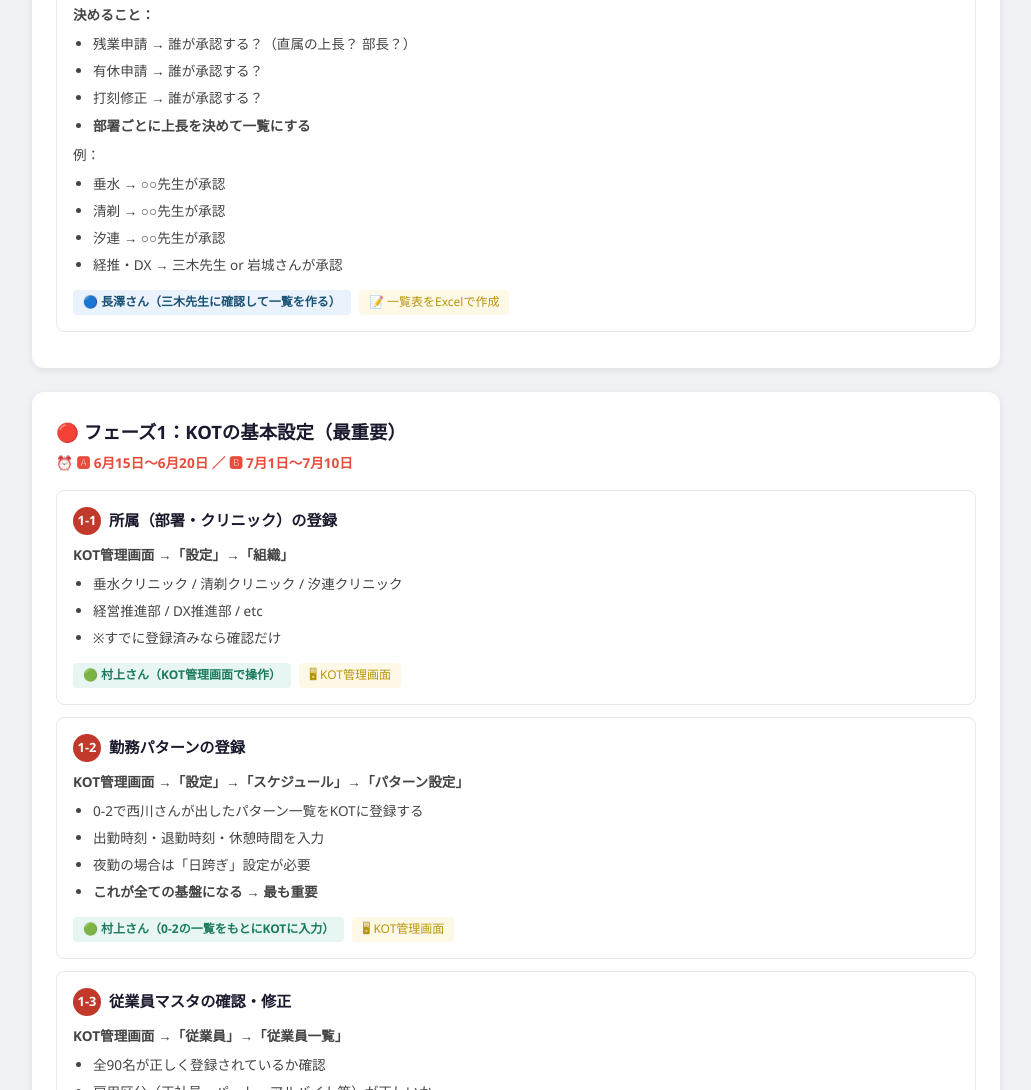
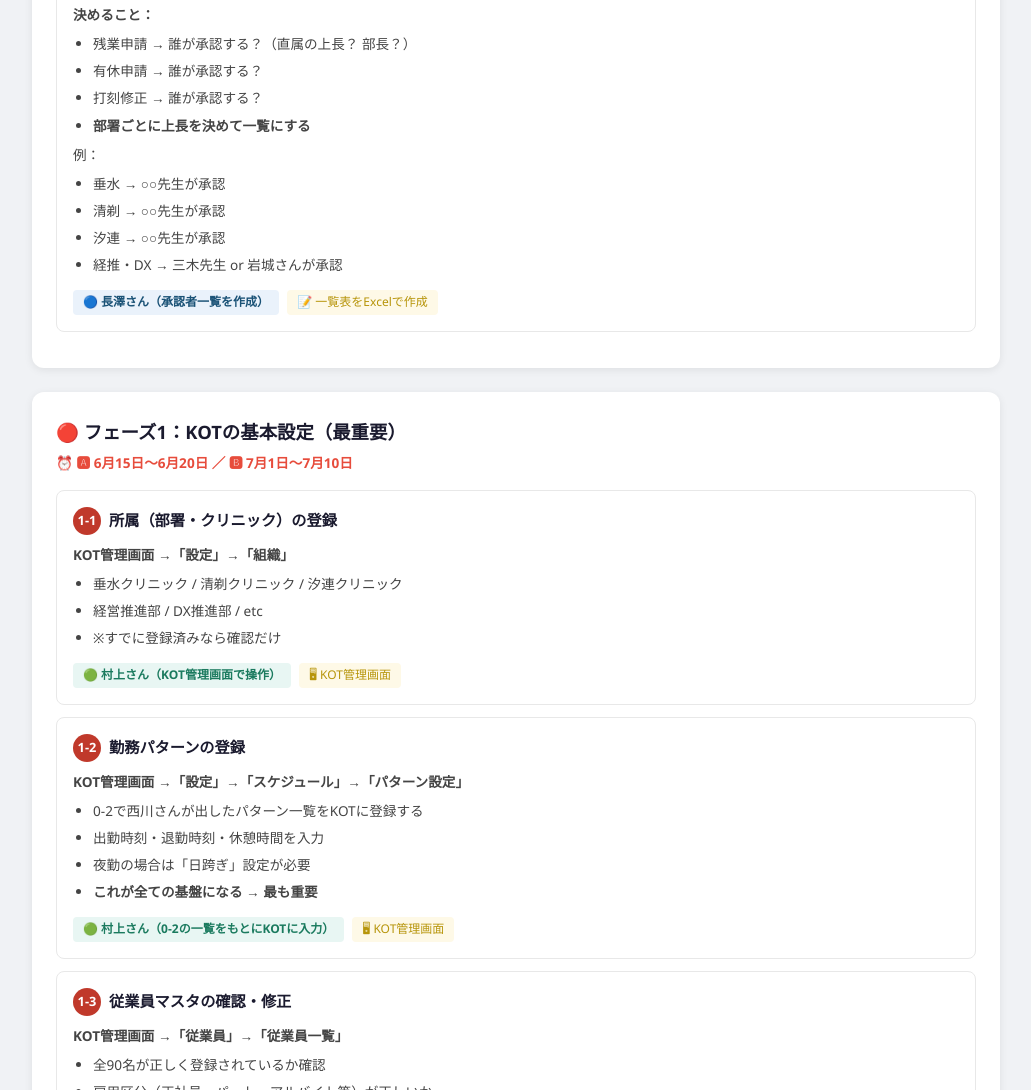
Before and after one commit to hiroshiiwaki-netizen/ohisama-dx-showcase, a plain HTML site: page kintai/KOT構築チェックリスト.html in a window 1280 px wide. Shown: the part 1460-2550 px from the top of the page, without its empty margins (124-1155 px from the left). Drawn offline with Linux system fonts and the light colour scheme.

Commit message:
fix: 長澤さんの担当バッジを修正

```diff
--- a/kintai/KOT構築チェックリスト.html
+++ b/kintai/KOT構築チェックリスト.html
@@ -161,7 +161,7 @@
           <li>経推・DX → 三木先生 or 岩城さんが承認</li>
         </ul>
       </div>
-      <span class="who-nagasawa">🔵 長澤さん（三木先生に確認して一覧を作る）</span>
+      <span class="who-nagasawa">🔵 長澤さん（承認者一覧を作成）</span>
       <span class="task-how">📝 一覧表をExcelで作成</span>
     </div>
   </div>
```
